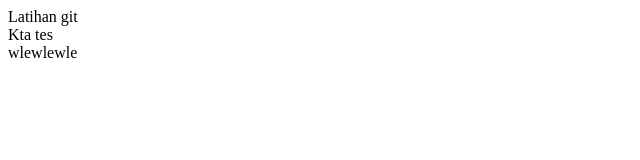
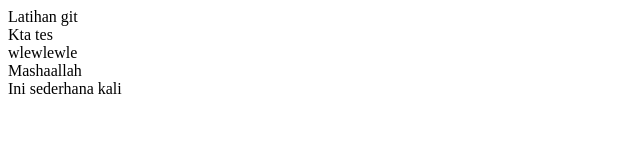
Before and after one commit to S1mbi5a/Profile, a plain HTML site: page Index.html in a window 1280 px wide. Shown: the whole page, without its empty margins (0-640 px from the left). Drawn offline with Linux system fonts and the light colour scheme.

Commit message:
Ada tambah div

```diff
--- a/Index.html
+++ b/Index.html
@@ -10,5 +10,7 @@
 
     <DIv>Kta tes</DIv>
     <div>wlewlewle</div>
+    <div>Mashaallah</div>
+    <footer>Ini sederhana kali</footer>
 </body>
 </html>
```
